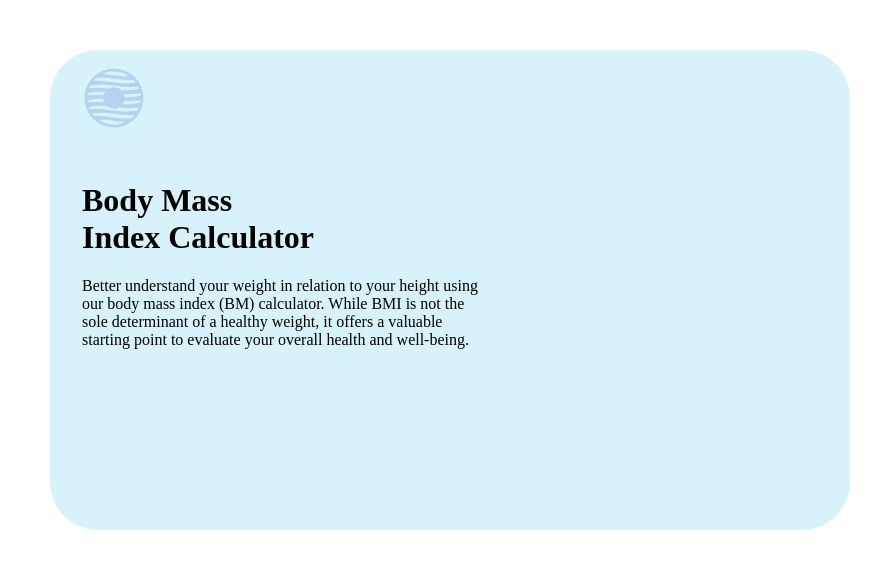
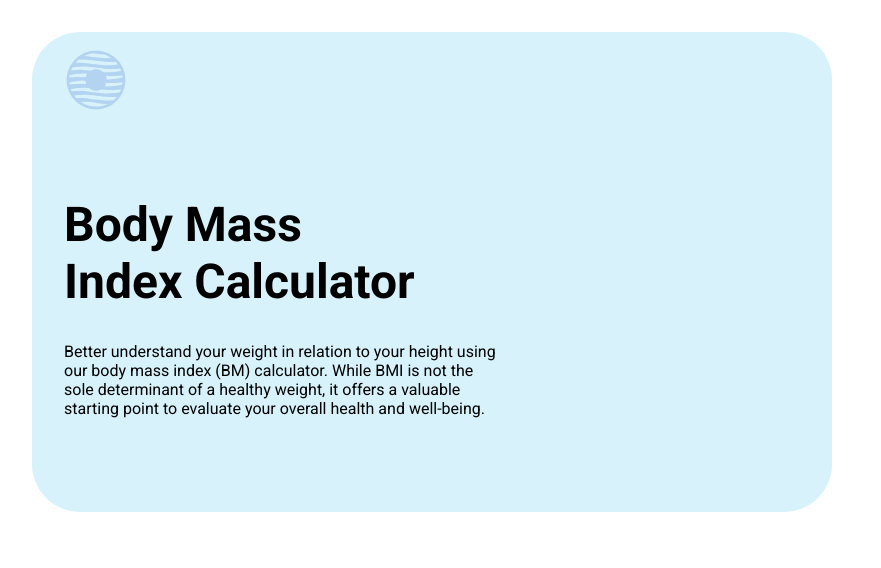
Before and after one commit to SvetlinGG/Body-Mass-Calculator, a React (Vite) app: page / in a window 1280 px wide. Shown: the top 568 px of the page, without its empty margins (8-889 px from the left). Built offline with nearby package versions, Linux system fonts and the light colour scheme.

Commit message:
link to fonts

```diff
--- a/index.html
+++ b/index.html
@@ -5,6 +5,9 @@
     <link rel="icon" type="image/svg+xml" href="/vite.svg" />
     <meta name="viewport" content="width=device-width, initial-scale=1.0" />
     <link rel="stylesheet" href="/src/style.css">
+    <link rel="preconnect" href="https://fonts.googleapis.com">
+    <link rel="preconnect" href="https://fonts.gstatic.com" crossorigin>
+    <link href="https://fonts.googleapis.com/css2?family=Arimo:ital,wght@0,400..700;1,400..700&family=Bricolage+Grotesque:opsz,wght@12..96,200..800&family=DM+Sans:ital,opsz,wght@0,9..40,100..1000;1,9..40,100..1000&family=Fraunces:ital,opsz,wght@0,9..144,100..900;1,9..144,100..900&family=Inter:ital,opsz,wght@0,14..32,100..900;1,14..32,100..900&family=Montserrat:ital,wght@0,700;1,700&family=Noto+Sans:ital,wght@0,100..900;1,100..900&family=Open+Sans:ital,wght@0,300..800;1,300..800&family=Outfit:wght@100..900&family=Red+Hat+Text:ital,wght@0,300..700;1,300..700&family=Roboto:ital,wght@0,100..900;1,100..900&family=Work+Sans:wght@500&display=swap" rel="stylesheet">
     <title>Vite + React</title>
   </head>
   <body>
--- a/src/style.css
+++ b/src/style.css
@@ -1,7 +1,7 @@
 
 /* Header component */
 .header{
-    margin: 50px;
+    margin: 2em;
     width: 50em;
     height: 30em;
     border-radius: 3em;
@@ -10,8 +10,15 @@
 }
 
 .header-items{
-    margin: 2em;
+    margin: 4em 2em;
 }
 .logo{
     margin: 1em 2em ;
 }
+h1 {
+    font-size: 3em;
+}
+h1, p{
+    font-family: 'Roboto';
+
+}
```
